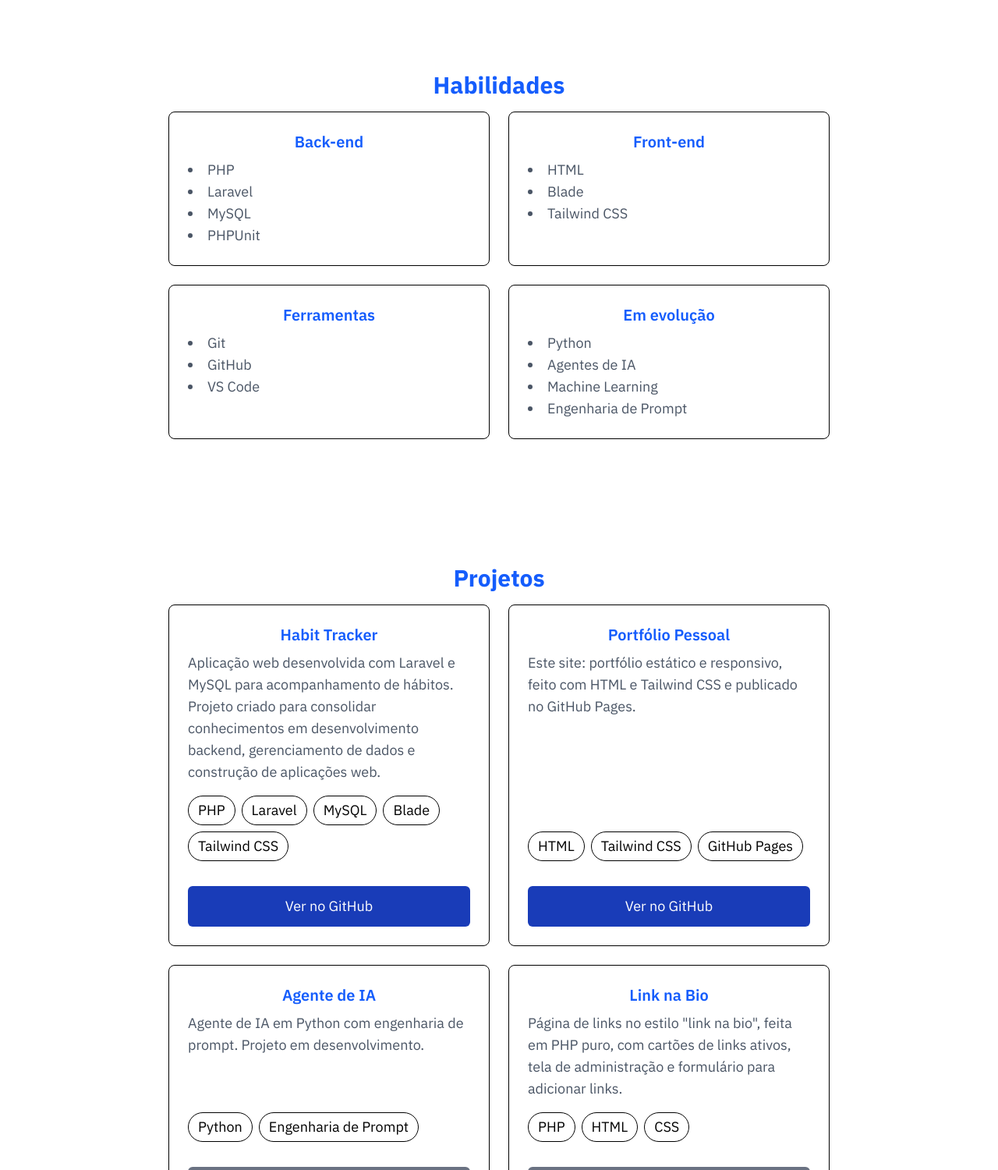
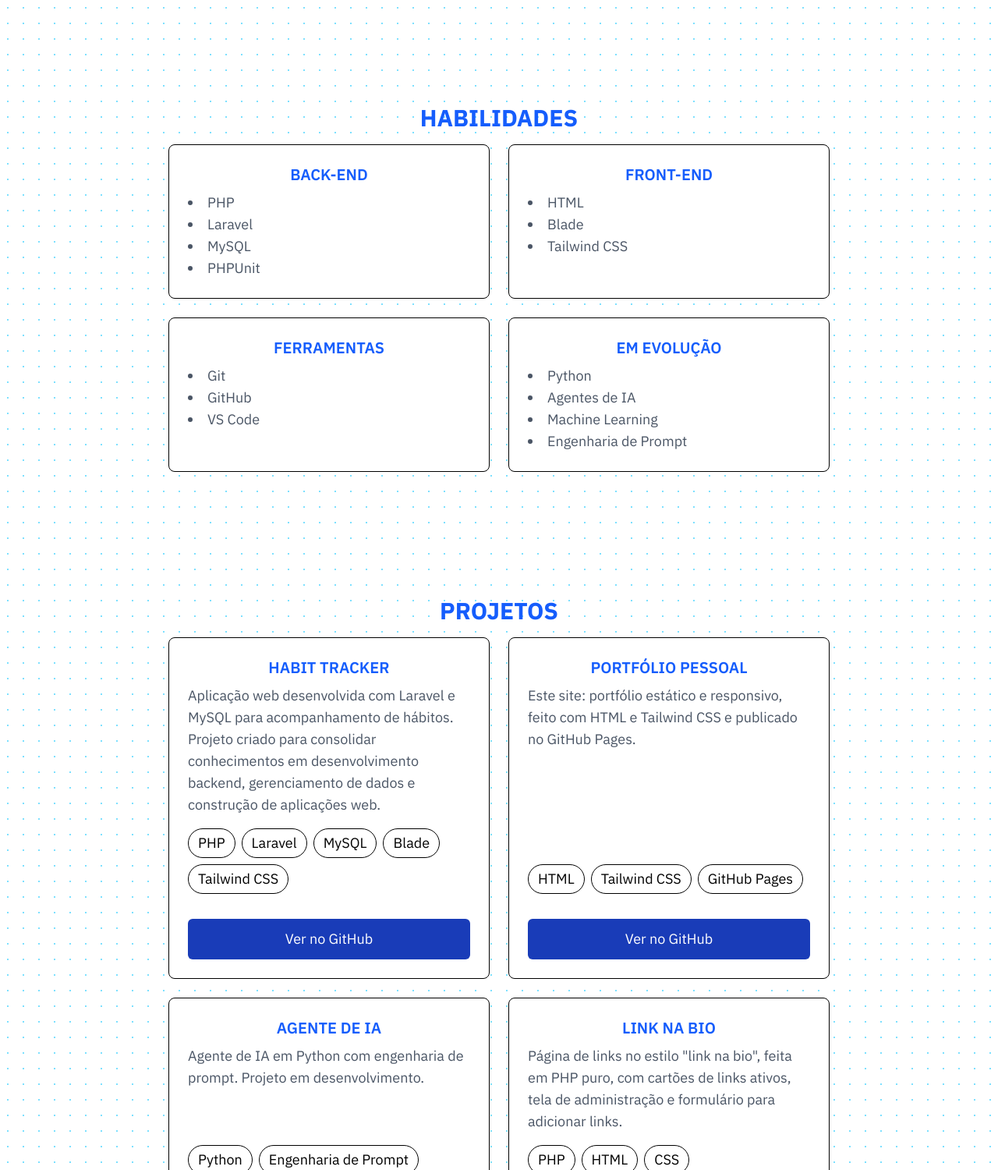
Before and after one commit to Alexdanielofc/alexdanielofc.github.io, a website: page index.html in a window 1280 px wide. Shown: the part 1300-2800 px from the top of the page at 78% size. Drawn offline with Linux system fonts and the light colour scheme.

Commit message:
feat: enhance styling and layout for improved user experience and readability

```diff
--- a/index.html
+++ b/index.html
@@ -16,6 +16,10 @@
     <style>
         body {
             font-family: 'IBM Plex Sans', sans-serif;
+
+            background-color: #ffffff;
+            background-image: radial-gradient(circle,#7ce0ff 1px, transparent 1px);
+            background-size: 20px 20px;
         }
     </style>
 </head>
@@ -23,10 +27,10 @@
 <body class="text-lg">
     <header class="sticky top-0 z-10">
         <nav class="bg-gray-800 ">
-            <div class=" mx-auto px-6 py-4 flex justify-between ">
+            <div class=" mx-auto px-6 py-4 flex justify-between items-center ">
                 <a href="#apresentacao"
                     class="sm:text-2xl font-bold text-gray-300 hover:text-blue-300 transition">AN</a>
-                <div class="flex gap-2 sm:gap-4">
+                <div class="flex gap-2 sm:gap-4 items-center">
                     <a href="#sobre" class="text-sm sm:text-xl text-gray-300 hover:text-blue-300 transition">Sobre</a>
                     <a href="#habilidades"
                         class="text-sm sm:text-xl text-gray-300 hover:text-blue-300 transition">Habilidades</a>
@@ -35,7 +39,7 @@
                     <a href="#contato"
                         class="text-sm sm:text-xl text-gray-300 hover:text-blue-300 transition">Contato</a>
                     <a href="/en/index.html"
-                        class="border-white border rounded-md p-2 text-sm sm:text-xl text-gray-300 hover:text-blue-300 hover:border-blue-300 transition">EN</a>
+                        class="border-white border rounded-md p-2 text-sm sm:text-sm text-gray-300 hover:text-blue-300 hover:border-blue-300 transition">EN</a>
                 </div>
             </div>
         </nav>
@@ -47,8 +51,8 @@
                 class="min-h-screen flex flex-col items-center justify-center max-w-4xl mx-auto text-center gap-4 px-6">
                 <p class="text-2xl font-semibold text-gray-800">Olá, eu sou</p>
                 <h1 class="text-5xl font-bold text-blue-600">Alex Nunes</h1>
-                <p class="text-2xl text-blue-500">Desenvolvedor Web Júnior | PHP e Laravel</p>
-                <p class="text-gray-600">Desenvolvedor web com foco em PHP e Laravel, experiência profissional com
+                <p class="text-2xl text-blue-500 font-bold">Desenvolvedor Web Júnior | PHP e Laravel</p>
+                <p class="text-gray-600 font-bold">Desenvolvedor web com foco em PHP e Laravel, experiência profissional com
                     sistemas ERP, bancos de dados e suporte técnico. Desenvolvo projetos próprios e estou expandindo
                     meus conhecimentos em Python e inteligência artificial.</p>
                 <div class="flex gap-4">
@@ -56,7 +60,7 @@
                         class="bg-blue-800 text-white px-4 py-3 rounded-md hover:opacity-90 transition hover:scale-105">Ver
                         projetos</a>
                     <a href="#contato"
-                        class="border-blue-800 text-blue-800 px-4 py-3 rounded-md border transition hover:opacity-90 hover:scale-105">Entrar
+                        class="bg-white border-blue-800 text-blue-800 font-bold px-4 py-3 rounded-md border transition hover:opacity-90 hover:scale-105">Entrar
                         em contato</a>
                     <a href="./Docs/Curriculo_Alex_Nunes.pdf" target="_blank" rel="noopener noreferrer"
                         class="bg-blue-800 text-white px-4 py-3 rounded-md hover:opacity-90 transition hover:scale-105">Baixar Currículo
@@ -67,7 +71,9 @@
 
         <section class="py-20" id="sobre">
             <div class="max-w-4xl mx-auto px-6 text-center">
-                <h2 class="text-3xl font-bold text-blue-600 mb-4">Sobre mim</h2>
+                <h2 class="text-3xl font-bold text-blue-600 mb-4">SOBRE</h2>
+                <div class="max-w-4xl mx-auto px-6 text-center bg-white border rounded-lg p-6">
+
                     <p class="leading-relaxed text-gray-600">
                         Sou desenvolvedor web júnior, com foco em PHP e Laravel,
                         e experiência profissional em tecnologia da informação,
@@ -86,15 +92,16 @@
                         Desenvolvimento de Sistemas.
                     </p>
                 </div>
+            </div>
         </section>
 
         <section class="py-20" id="habilidades">
             <div class="max-w-4xl mx-auto px-6 ">
-                <h2 class="text-3xl font-bold text-blue-600 mb-4 text-center">Habilidades</h2>
+                <h2 class="text-3xl font-bold text-blue-600 mb-4 text-center">HABILIDADES</h2>
                 <div class="grid grid-cols-1 sm:grid-cols-2 gap-6">
 
-                    <div class="border rounded-lg p-6">
-                        <h3 class="text-xl font-semibold text-blue-600 mb-2 text-center">Back-end</h3>
+                    <div class="bg-white border rounded-lg p-6">
+                        <h3 class="text-xl font-semibold text-blue-600 mb-2 text-center">BACK-END</h3>
                         <ul class="list-disc list-inside text-gray-600">
                             <li>PHP</li>
                             <li>Laravel</li>
@@ -102,24 +109,24 @@
                             <li>PHPUnit</li>
                         </ul>
                     </div>
-                    <div class="border rounded-lg p-6">
-                        <h3 class="text-xl font-semibold text-blue-600 mb-2 text-center">Front-end</h3>
+                    <div class="bg-white border rounded-lg p-6">
+                        <h3 class="text-xl font-semibold text-blue-600 mb-2 text-center">FRONT-END</h3>
                         <ul class="list-disc list-inside text-gray-600">
                             <li>HTML</li>
                             <li>Blade</li>
                             <li>Tailwind CSS</li>
                         </ul>
                     </div>
-                    <div class="border rounded-lg p-6">
-                        <h3 class="text-xl font-semibold text-blue-600 mb-2 text-center ">Ferramentas</h3>
+                    <div class="bg-white border rounded-lg p-6">
+                        <h3 class="text-xl font-semibold text-blue-600 mb-2 text-center ">FERRAMENTAS</h3>
                         <ul class="list-disc list-inside text-gray-600">
                             <li>Git</li>
                             <li>GitHub</li>
                             <li>VS Code</li>
                         </ul>
                     </div>
-                    <div class="border rounded-lg p-6">
-                        <h3 class="text-xl font-semibold text-blue-600 mb-2 text-center">Em evolução</h3>
+                    <div class="bg-white border rounded-lg p-6">
+                        <h3 class="text-xl font-semibold text-blue-600 mb-2 text-center">EM EVOLUÇÃO</h3>
                         <ul class="list-disc list-inside text-gray-600">
                             <li>Python</li>
                             <li>Agentes de IA</li>
@@ -134,12 +141,12 @@
 
         <section class="py-20" id="projetos">
             <div class="max-w-4xl mx-auto px-6 ">
-                <h2 class="text-3xl font-bold text-blue-600 mb-4 text-center">Projetos</h2>
+                <h2 class="text-3xl font-bold text-blue-600 mb-4 text-center">PROJETOS</h2>
 
                 <!-- Card Habit Tracker -->
-                <div class="grid grid-cols-1 sm:grid-cols-2 flex-col h-full gap-6">
-                    <div class="border rounded-lg p-6">
-                        <h3 class="text-xl font-semibold text-blue-600 mb-2 text-center">Habit Tracker</h3>
+                <div class="grid grid-cols-1 sm:grid-cols-2 flex-col h-full gap-6 ">
+                    <div class="bg-white border rounded-lg p-6">
+                        <h3 class="text-xl font-semibold text-blue-600 mb-2 text-center">HABIT TRACKER</h3>
                         <p class="text-gray-600">Aplicação web desenvolvida com Laravel e MySQL para acompanhamento de
                             hábitos. Projeto criado para consolidar conhecimentos em desenvolvimento backend,
                             gerenciamento de dados e construção de aplicações web.</p>
@@ -165,8 +172,8 @@
                     </div>
 
                     <!-- Card Portifolio -->
-                    <div class="border rounded-lg p-6 flex flex-col h-full">
-                        <h3 class="text-xl font-semibold text-blue-600 mb-2 text-center">Portfólio Pessoal</h3>
+                    <div class="bg-white border rounded-lg p-6 flex flex-col h-full">
+                        <h3 class="text-xl font-semibold text-blue-600 mb-2 text-center">PORTFÓLIO PESSOAL</h3>
                         <p class="text-gray-600">Este site: portfólio estático e responsivo, feito com HTML e Tailwind
                             CSS e publicado no GitHub Pages.</p>
 
@@ -188,8 +195,8 @@
                     </div>
 
                     <!-- Card Agente de IA -->
-                    <div class="border rounded-lg flex flex-col h-full p-6">
-                        <h3 class="text-xl font-semibold text-blue-600 mb-2 text-center">Agente de IA</h3>
+                    <div class="bg-white border rounded-lg flex flex-col h-full p-6">
+                        <h3 class="text-xl font-semibold text-blue-600 mb-2 text-center">AGENTE DE IA</h3>
                         <p class="text-gray-600">Agente de IA em Python com engenharia de prompt. Projeto em
                             desenvolvimento.</p><br>
 
@@ -208,8 +215,8 @@
                     </div>
 
                     <!-- Card Link na bio -->
-                    <div class="border rounded-lg flex flex-col h-full p-6">
-                        <h3 class="text-xl font-semibold text-blue-600 mb-2 text-center">Link na Bio</h3>
+                    <div class="bg-white border rounded-lg flex flex-col h-full p-6">
+                        <h3 class="text-xl font-semibold text-blue-600 mb-2 text-center">LINK NA BIO</h3>
                         <p class="text-gray-600">Página de links no estilo "link na bio", feita em PHP puro, com cartões
                             de links ativos, tela de administração e formulário para adicionar links.</p>
 
```
Also changed, not shown: dist/output.css. Lines whose indentation alone changed are shown as unchanged.
